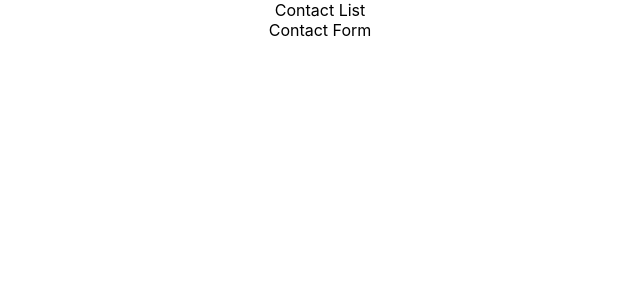
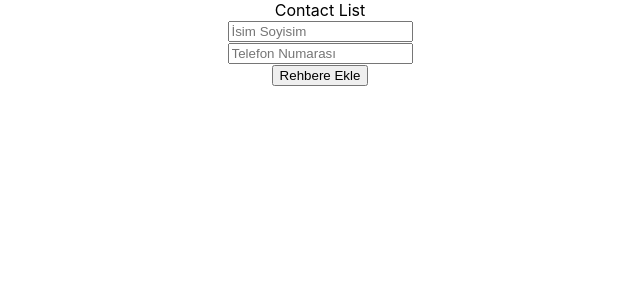
Before and after one commit to ugurkiymetli/patika-react-contacts-app, a React (Create React App) app: page / in a window 1280 px wide. Shown: the top 300 px of the page, without its empty margins (320-960 px from the left). Built offline with nearby package versions, Linux system fonts and the light colour scheme.

Commit message:
form componenti güncellendi. isim ve telefon numarası inputları oluşturuldu. submit fonksiyonu oluşturuldu. (index.html ve manifest.json dosyalarındaki iconlarla alakalı satırlar silindi.)

```diff
--- a/public/index.html
+++ b/public/index.html
@@ -2,14 +2,12 @@
 <html lang="en">
   <head>
     <meta charset="utf-8" />
-    <link rel="icon" href="%PUBLIC_URL%/favicon.ico" />
     <meta name="viewport" content="width=device-width, initial-scale=1" />
     <meta name="theme-color" content="#000000" />
     <meta
       name="description"
       content="Web site created using create-react-app"
     />
-    <link rel="apple-touch-icon" href="%PUBLIC_URL%/logo192.png" />
     <!--
       manifest.json provides metadata used when your web app is installed on a
       user's mobile device or desktop. See https://developers.google.com/web/fundamentals/web-app-manifest/
--- a/src/Components/Contacts/Form/index.js
+++ b/src/Components/Contacts/Form/index.js
@@ -1,7 +1,64 @@
-import React from "react";
+import React, { useState, useEffect } from "react";
+import PropTypes from "prop-types";
+const initialFormValues = { fullname: "", phone_number: "" };
+function Form({ addContact, contacts }) {
+  //formun ilk boş inputlarını oluşturduk
 
-function Form() {
-  return <div>Contact Form</div>;
+  useEffect(() => {
+    //form inputlarını temizledik.
+    setForm(initialFormValues);
+  }, [contacts]);
+
+  //form state
+  const [form, setForm] = useState(initialFormValues);
+
+  useEffect(() => {
+    console.log("Form Component Mounted!");
+  }, []);
+  // forma veri girdiğinde stateler güncelleniyor.
+  const onFormChange = (e) => {
+    setForm({ ...form, [e.target.name]: e.target.value });
+  };
+  //veriyi contacts'e ekliyoruz
+  //eğer boş ise false dönüyor.
+  const onSubmit = (e) => {
+    e.preventDefault();
+    if (form.fullname === "" || form.phone_number === "") {
+      console.log("isim veya telefon numarası boş olamaz.");
+      return false;
+    }
+    //önceki datayı tutup üzerine ekledik.
+    addContact([...contacts, form]);
+  };
+
+  return (
+    <form onSubmit={onSubmit}>
+      <div>
+        <input
+          name="fullname"
+          placeholder="İsim Soyisim"
+          value={form.fullname}
+          onChange={onFormChange}
+        />
+      </div>
+      <div>
+        <input
+          name="phone_number"
+          placeholder="Telefon Numarası"
+          value={form.phone_number}
+          onChange={onFormChange}
+        />
+      </div>
+      <div>
+        <button>Rehbere Ekle</button>
+      </div>
+    </form>
+  );
 }
+//proptypes tanımları
+Form.propTypes = {
+  fullname: PropTypes.string,
+  phone_number: PropTypes.number,
+};
 
 export default Form;
--- a/src/Components/Contacts/index.js
+++ b/src/Components/Contacts/index.js
@@ -1,11 +1,16 @@
-import React from "react";
+import React, { useState, useEffect } from "react";
 import List from "./List";
 import Form from "./Form";
+
 function Contacts() {
+  const [contacts, setContacts] = useState([]);
+  useEffect(() => {
+    console.log(contacts);
+  }, [contacts]);
   return (
     <div>
       <List />
-      <Form />
+      <Form addContact={setContacts} contacts={contacts} />
     </div>
   );
 }
```
Also changed, not shown: public/manifest.json, 1 other file (tests, documents, lock files or other folders).
